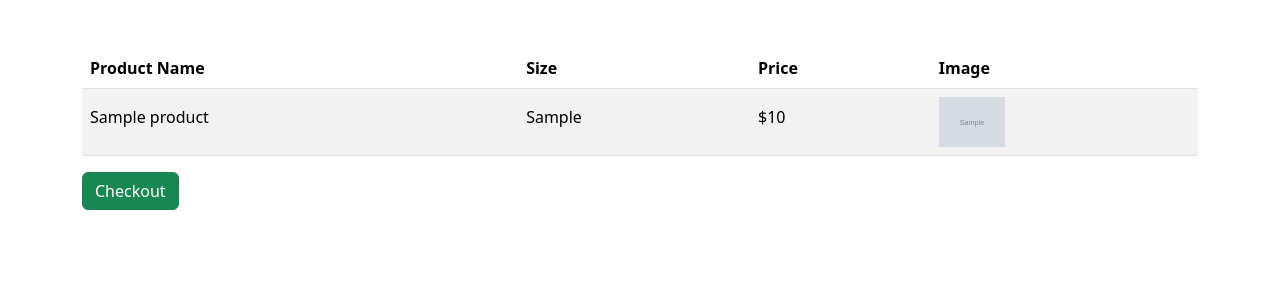
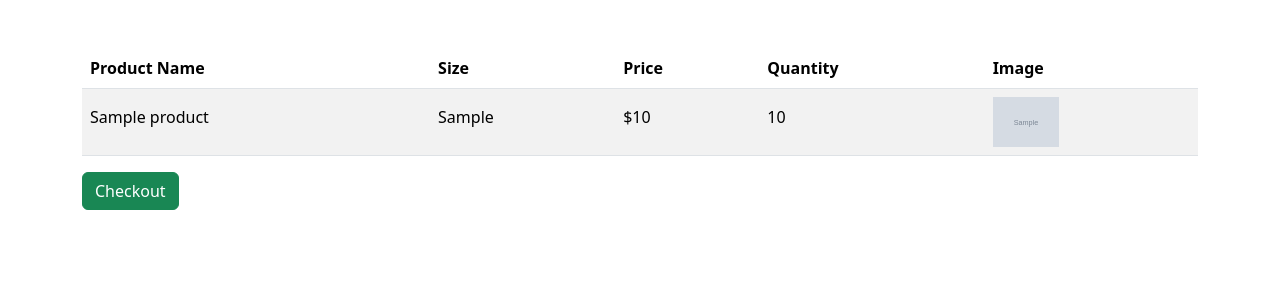
Before and after one commit to Dejan1990/PHP-OOP-SHOP, a PHP site: page /cart.php in a window 1280 px wide. Shown: the part 56-356 px from the top of the page. Run offline with PHP 8.4, Linux system fonts and the light colour scheme; the visitor is signed in with stand-in values (Sample User, id 1); tables that the repository leaves empty or names only in its code hold one stand-in row (values such as "Sample post"); grey boxes marked "Sample" are stand-in pictures; data that the repository does not hold is empty.

Commit message:
Add quantity to cart

```diff
--- a/app/classes/Cart.php
+++ b/app/classes/Cart.php
@@ -9,17 +9,17 @@ class Cart
         $this->conn = $conn;
     }
 
-    public function add_to_cart($product_id, $user_id)
+    public function add_to_cart($product_id, $user_id, $quantity)
     {
-        $sql = "INSERT INTO carts (product_id, user_id) VALUES (?, ?)";
+        $sql = "INSERT INTO carts (product_id, user_id, quantity) VALUES (?, ?, ?)";
         $stmt = $this->conn->prepare($sql);
-        $stmt->bind_param("ii", $product_id, $user_id);
+        $stmt->bind_param("iis", $product_id, $user_id, $quantity);
         $stmt->execute();
     }
 
     public function get_cart_items()
     {
-        $sql = "SELECT p.product_id, p.name, p.price, p.size, p.image FROM carts c INNER JOIN products p ON c.product_id = p.product_id WHERE c.user_id = ?";
+        $sql = "SELECT p.product_id, p.name, p.price, p.size, p.image, c.quantity FROM carts c INNER JOIN products p ON c.product_id = p.product_id WHERE c.user_id = ?";
         $stmt = $this->conn->prepare($sql);
         $stmt->bind_param("i", $_SESSION['user_id']);
         $stmt->execute();
--- a/cart.php
+++ b/cart.php
@@ -19,6 +19,7 @@ $cart_items = $cart->get_cart_items();
             <th scope="col">Product Name</th>
             <th scope="col">Size</th>
             <th scope="col">Price</th>
+            <th scope="col">Quantity</th>
             <th scope="col">Image</th>
         </tr>
     </thead>
@@ -28,6 +29,7 @@ $cart_items = $cart->get_cart_items();
                 <td class="pt-3"><?= htmlspecialchars($item['name']) ?></td>
                 <td class="pt-3"><?= htmlspecialchars($item['size']) ?></td>
                 <td class="pt-3">$<?= htmlspecialchars($item['price']) ?></td>
+                <td class="pt-3"><?= htmlspecialchars($item['quantity']) ?></td>
                 <td>
                     <img src="<?= htmlspecialchars($item['image']) ?>" height="50">
                 </td>
```
Also changed, not shown: product.php (+6 -2 lines).
